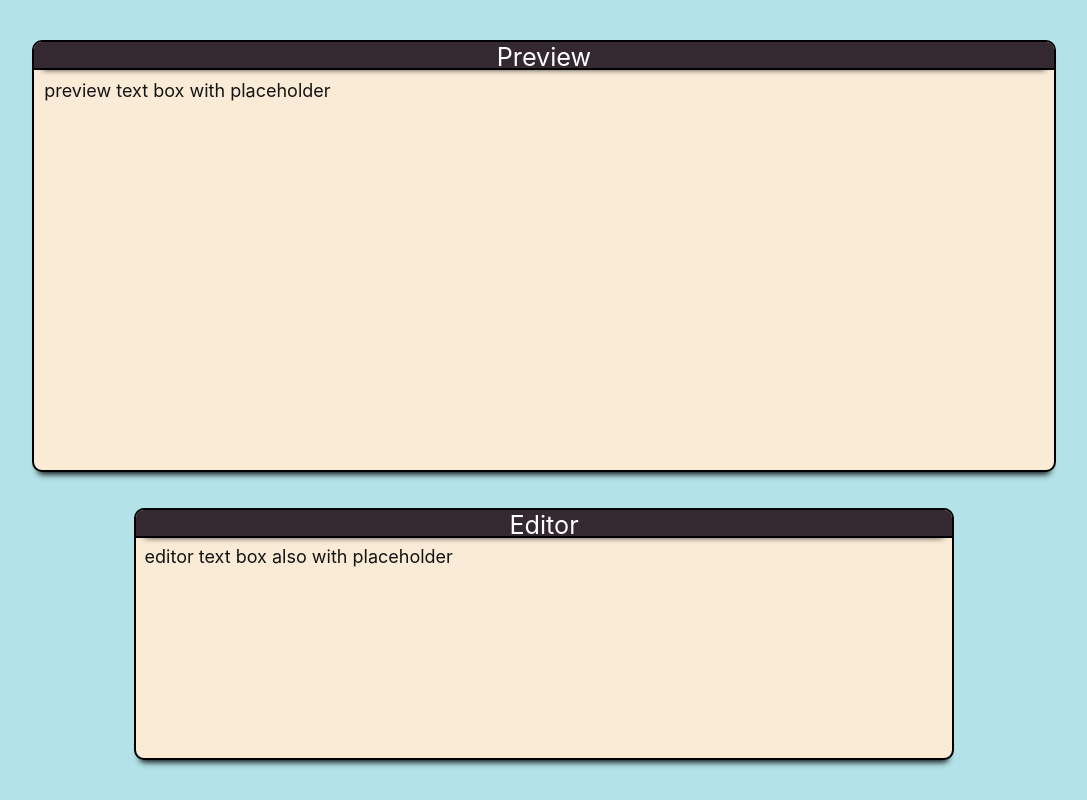
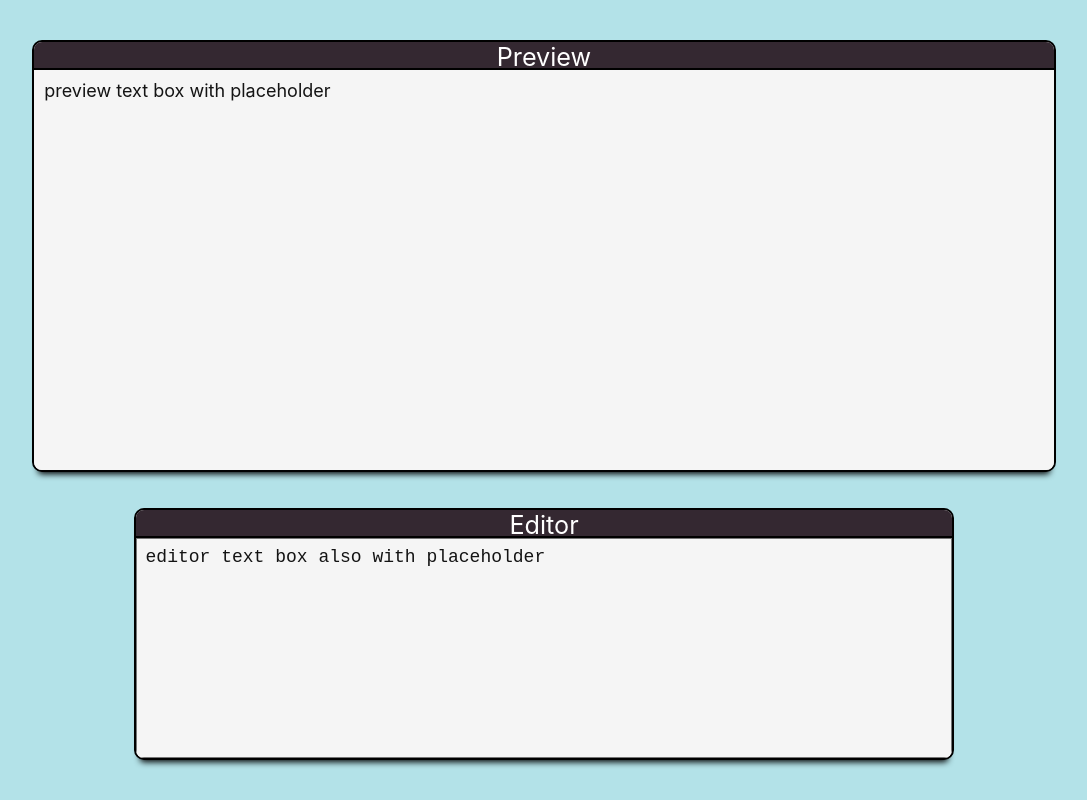
Before and after one commit to jsn-lps/markdown_previewer, a React (Create React App) app: page / in a window 1280 px wide. Shown: the whole page, without its empty margins (96-1183 px from the left). Built offline with nearby package versions, Linux system fonts and the light colour scheme.

Commit message:
solution

```diff
--- a/src/App.css
+++ b/src/App.css
@@ -22,8 +22,6 @@
 .Body-content {
   display: block;
   position: relative;
-  /* justify-content: center; */
-  /* align-items: center; */
   margin: auto;
   width: 80vw;
   height: 90vh;
@@ -31,8 +29,6 @@
 
 #decalBar {
   display: flex;
-  /* align-self: flex-start; */
-  /* align-items: center; */
   justify-content: center;
   margin: 0;
   padding: 0;
@@ -47,7 +43,11 @@
 #boxcontent {
   font-size: 1rem;
   color: rgb(20, 20, 20);
-  padding: 1%
+  padding: 1%;
+  width: 100%;
+  height: 100%;
+  resize: none;
+  background-color: whitesmoke;
 }
 
 
@@ -63,13 +63,11 @@
   overflow-y: scroll;
   overflow-x: hidden;
   max-width: 100%;
-  /* align-items: center; */
-  /* justify-content: center; */
   position: relative;
   border: 2px solid black;
   border-radius: 10px;
   box-shadow: 0 8px 6px -6px black;
-  background-color: antiquewhite;
+  background-color: whitesmoke;
 }
 
 #preview {
--- a/src/App.js
+++ b/src/App.js
@@ -26,9 +26,9 @@ function App() {
           <div id="decalBar">
             Editor
           </div>
-          <div id="boxcontent">
+          <textarea id="boxcontent">
             editor text box also with placeholder
-          </div>
+          </textarea>
         </div>
 
 
```
